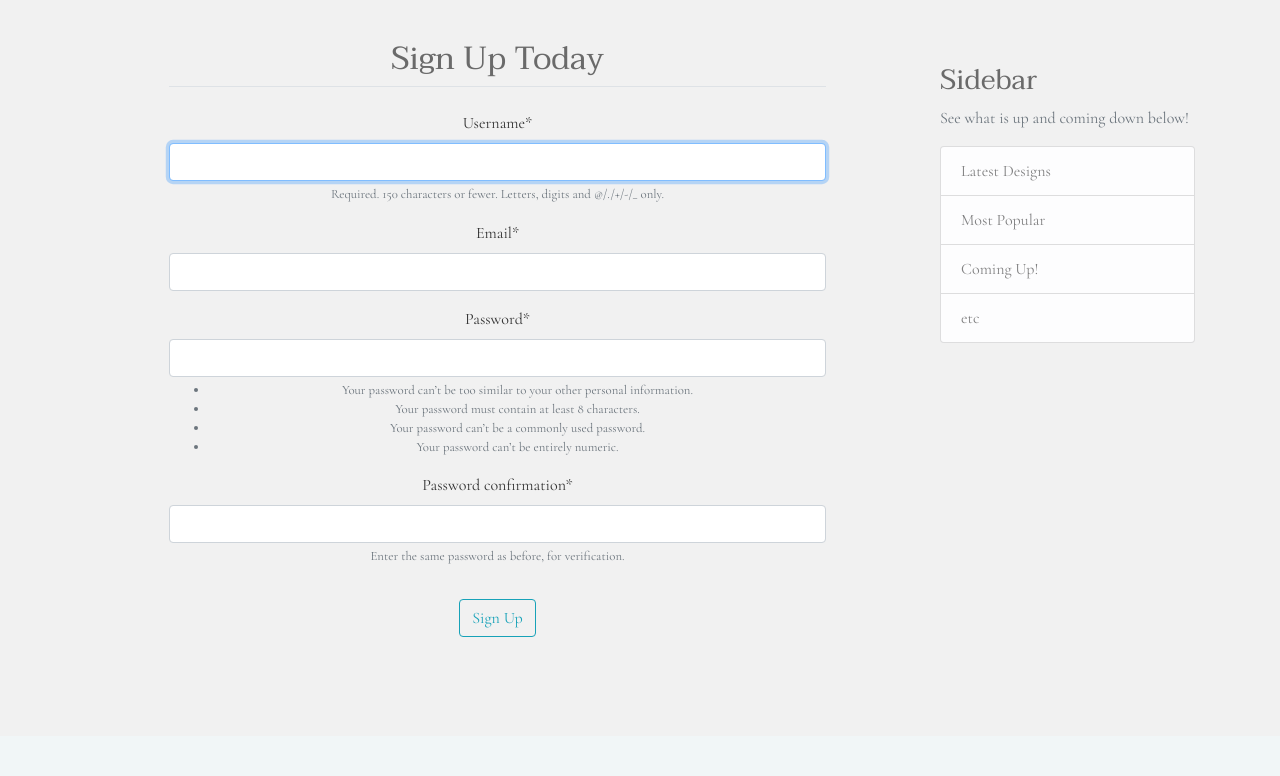
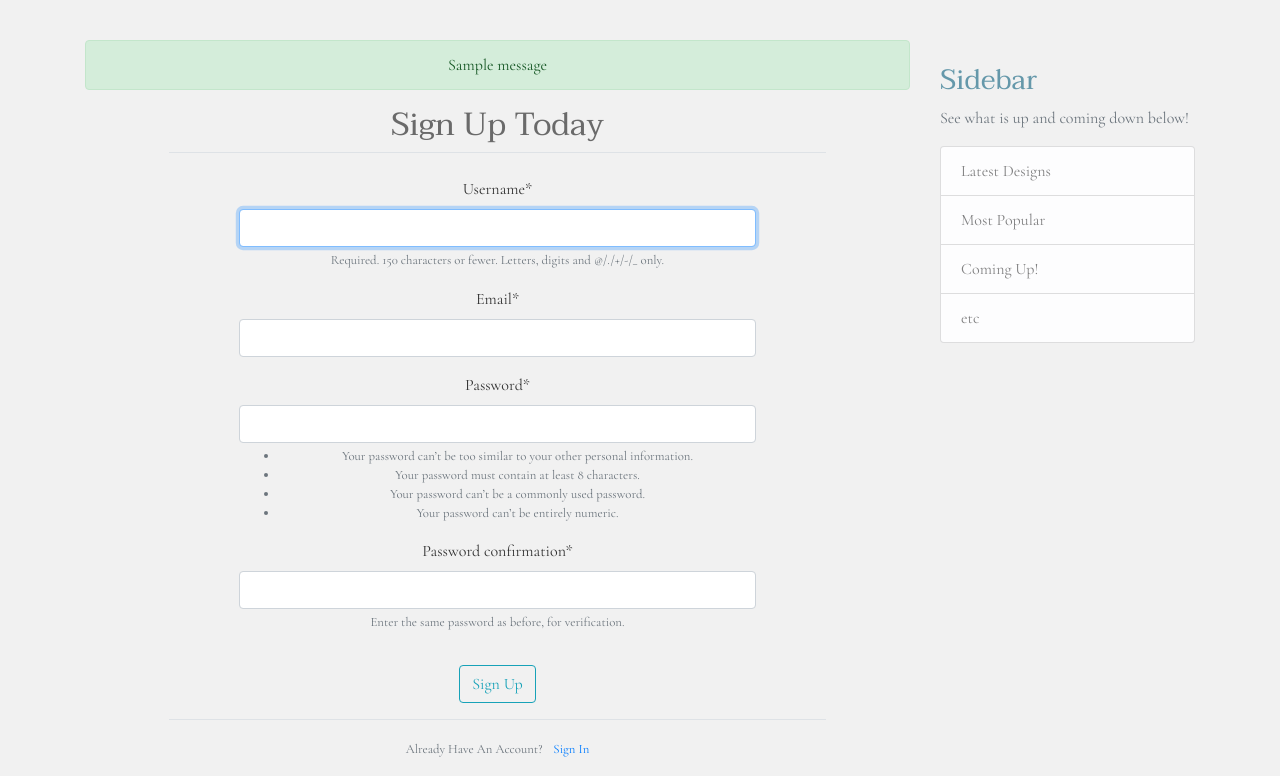
Before and after one commit to AntonIsaksson/gamedesign-2d, a Django app: page /registration/ in a window 1280 px wide. Shown: the part 64-840 px from the top of the page. Before the commit the page ends 701 px from the top, so only its background shows below. Run offline with Django 3.2, Linux system fonts and the light colour scheme; tables that the repository leaves empty hold one stand-in row (values such as "Sample post"); one stand-in notice (Sample message) is shown; some libraries are stand-ins or nearby versions; some web fonts are replaced.

Commit message:
Added if statement for registration to save created user, added messages

```diff
--- a/home/static/main.css
+++ b/home/static/main.css
@@ -36,6 +36,9 @@ h1 {
   text-align: center;
 }
 
+#sidebar-header {
+  color: rgb(101, 152, 170);
+}
 
 .home-container {
   width: 100%;
--- a/home/templates/base.html
+++ b/home/templates/base.html
@@ -15,14 +15,14 @@
     <!-- NAVBAR TOP -->
     <nav class="navbar navbar-expand-md navbar-dark bg-steel fixed-top">
         <div class="container">
-            <a class="navbar-brand mr-4" href="#">GameDesign</a>
+            <a class="navbar-brand mr-4" href="{% url 'home-page' %}">GameDesign</a>
             <button class="navbar-toggler" type="button" data-toggle="collapse" data-target="#navbarToggle" aria-controls="navbarToggle" aria-expanded="false" aria-label="Toggle navigation">
             <span class="navbar-toggler-icon"></span>
             </button>
             <div class="collapse navbar-collapse" id="navbarToggle">
                 <div class="navbar-nav mr-auto">
                     <li class="nav-item">
-                        <a class="nav-item nav-link" href="#">Home</a>
+                        <a class="nav-item nav-link" href="{% url 'home-page' %}">Home</a>
                     </li>
                     <li class="nav-item dropdown">
                         <a class="nav-link dropdown-toggle" href="#" id="navbarDropdownMenuLink" data-toggle="dropdown" aria-haspopup="true" aria-expanded="false">GraphicDesigns</a>
@@ -40,7 +40,7 @@
                         <a class="nav-item nav-link" href="#">Login</a>
                     </li>
                     <li class="nav-item">
-                        <a class="nav-item nav-link" href="#">Register</a>
+                        <a class="nav-item nav-link" href="{% url 'registration' %}">Register</a>
                     </li>
                 </div>
             </div>
@@ -50,11 +50,18 @@
     <main role="main" class="container">
         <div class="row">
             <div class="col-md-9 mt-4 content-container">
+                {% if messages %}
+                    {% for message in messages %}
+                        <div class="alert alert-{{ message.tags }}">
+                            {{ message }}
+                        </div>
+                    {% endfor %}
+                {% endif %}
                 {% block content %}{% endblock %}
             </div>
             <div class="col-md-3 sidebar-container mt-5">
                 <div class="content-section">
-                    <h3>Sidebar</h3>
+                    <h3 id="sidebar-header">Sidebar</h3>
                     <p class='text-muted'>See what is up and coming down below!
                         <ul class="list-group">
                             <li class="list-group-item list-group-item-light">Latest Designs</li>
--- a/users/templates/users/registration.html
+++ b/users/templates/users/registration.html
@@ -6,12 +6,17 @@
             {% csrf_token %}
             <fieldset class="form-group">
                 <legend class="border-bottom mb-4"><h2>Sign Up Today</h2></legend>
-                {{ form|crispy }}
+                <div class="col-md-10 offset-md-1">{{ form|crispy }}</div>
             </fieldset>
             <div class="form-group">
                 <button class="btn btn-outline-info" type="submit">Sign Up</button>
             </div>
         </form>
+        <div class="border-top pt-3">
+            <small class="text-muted">
+                Already Have An Account? <a href="#" class="ml-2">Sign In</a>
+            </small>
+        </div>
     </div>
 
 {% endblock content %}
--- a/users/views.py
+++ b/users/views.py
@@ -1,6 +1,16 @@
-from django.shortcuts import render
+from django.shortcuts import render, redirect
 from .forms import UserRegistrationForm
+from django.contrib import messages
 
 def registration(request):
-    form = UserRegistrationForm
+    if request.method == 'POST':
+        form = UserRegistrationForm(request.POST)
+        if form.is_valid():
+            form.save()
+            username = form.cleaned_data.get('username')
+            messages.success(request, f'Your account has been created!')
+            return redirect('/')
+
+    else:
+        form = UserRegistrationForm()
     return render(request, 'users/registration.html', {'form': form})
```
